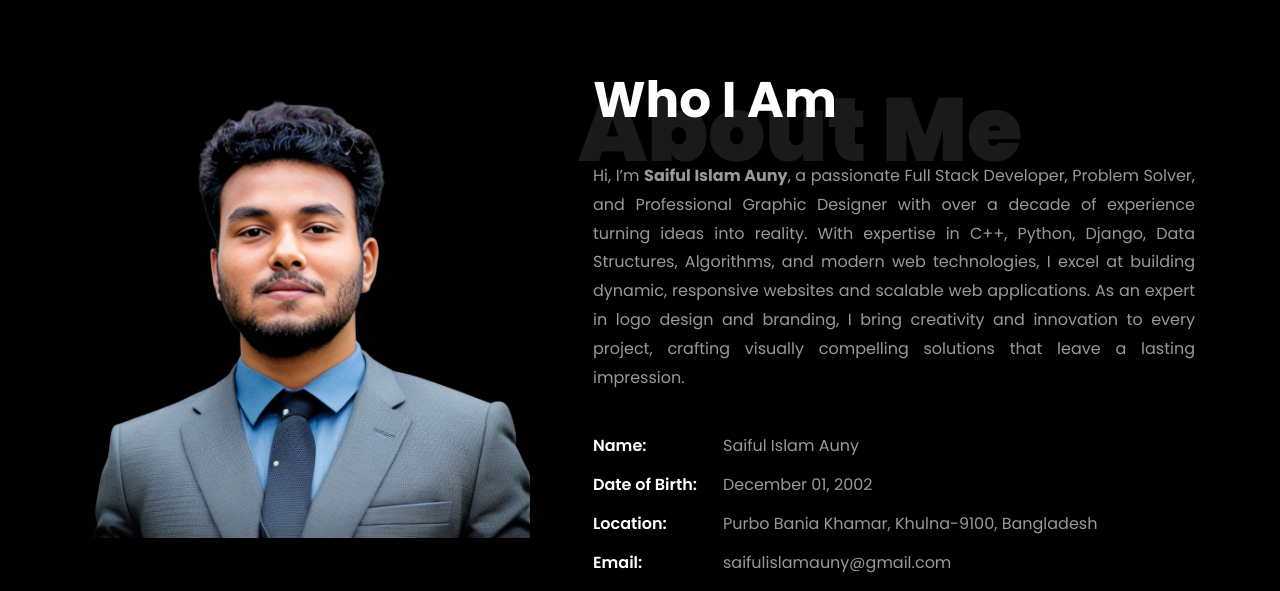
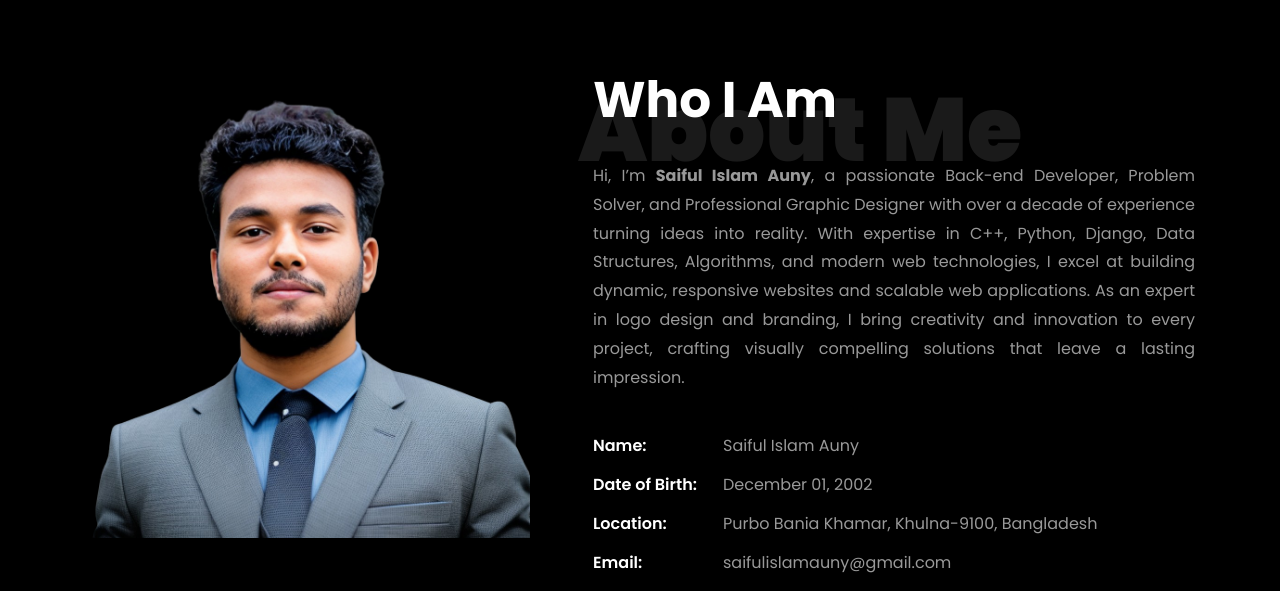
Before and after one commit to saiful-islam-auny/My-Portfolio, a Django app: page / in a window 1280 px wide. Shown: the part 799-1390 px from the top of the page. Run offline with Django 5.2, Linux system fonts and the light colour scheme; some libraries are stand-ins or nearby versions; some web fonts are replaced.

Commit message:
update info

```diff
--- a/templates/index.html
+++ b/templates/index.html
@@ -112,7 +112,7 @@
               <div class="text">
                 <span class="subheading">Hi there!</span>
                 <h1 class="mb-4 mt-3">
-                  I'm also a<span>Creative Graphic Designer</span>
+                  I'm also a <span>Creative Graphic Designer</span>
                 </h1>
                 <h2 class="mb-4">
                   Bringing Ideas to Life Through Visual Design
@@ -152,7 +152,7 @@
                         <h1 class="big">About Me</h1>
                         <h2 class="mb-4">Who I Am</h2>
                         <p style="text-align: justify;">
-                            Hi, I’m <strong>Saiful Islam Auny</strong>, a passionate Full Stack Developer, Problem Solver, and
+                            Hi, I’m <strong>Saiful Islam Auny</strong>, a passionate Back-end Developer, Problem Solver, and
                             Professional Graphic Designer with over a decade of experience turning ideas into reality. With
                             expertise in C++, Python, Django, Data Structures, Algorithms, and modern web technologies, I excel at
                             building dynamic, responsive websites and scalable web applications. As an expert in logo design and
```
